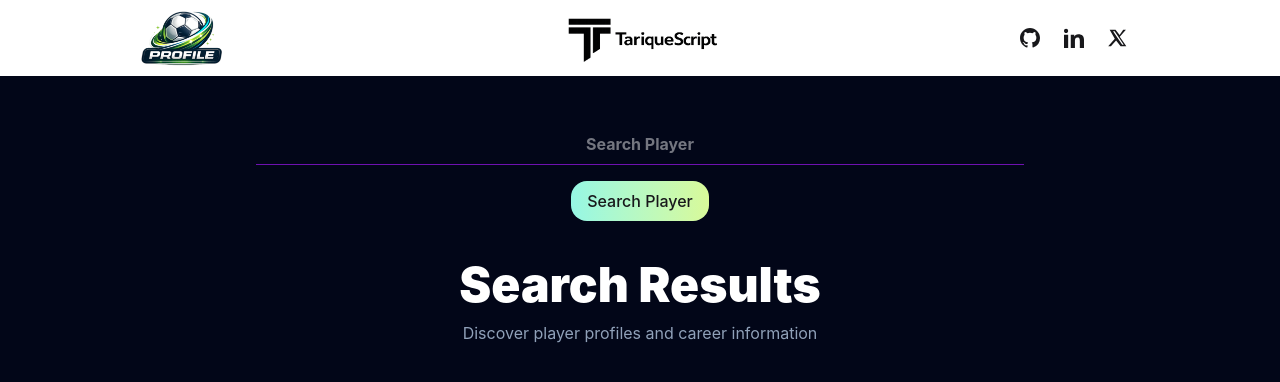
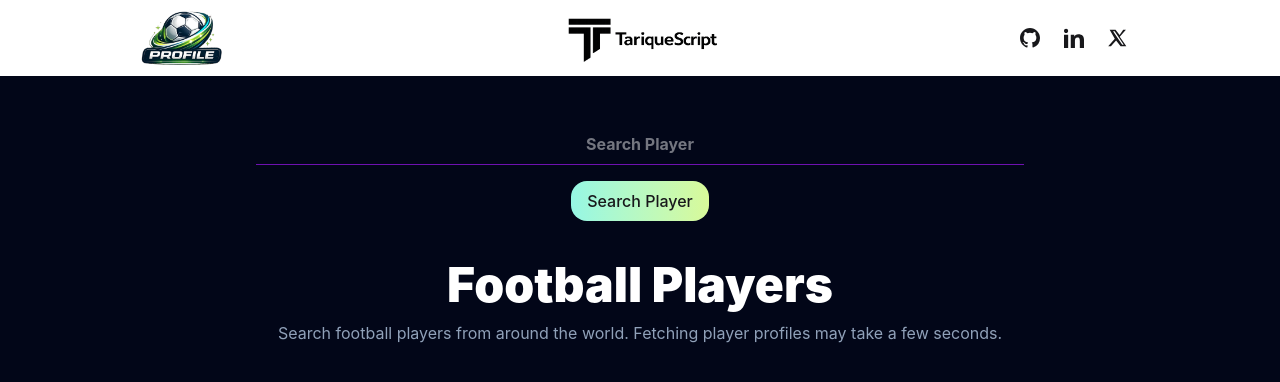
Before and after one commit to tariquescript/FPlayer-Profile, a React (Vite) app: page / in a window 1280 px wide. Shown: the top 382 px of the page. Built offline with nearby package versions, Linux system fonts and the light colour scheme.

Commit message:
edit text on home + used squoosh for logo

```diff
--- a/src/components/Card.jsx
+++ b/src/components/Card.jsx
@@ -55,11 +55,12 @@ return (
 
         <div className="mb-10 text-center">
           <h1 className="text-5xl font-black text-white">
-            Search Results
+            Football Players
           </h1>
 
           <p className="text-slate-400 mt-3">
-            Discover player profiles and career information
+            Search football players from around the world.
+Fetching player profiles may take a few seconds.
           </p>
         </div>
 
--- a/src/components/Header.jsx
+++ b/src/components/Header.jsx
@@ -12,7 +12,7 @@ function Header() {
           </a>
         </div>
         <div className="flex-5 max-sm:flex-1">
-          <a href="https://tariquescript.vercel.app/">
+          <a target="__blank" href="https://tariquescript.vercel.app/">
             <img src={myLogo} className='h-15 max-sm:h-13 w-auto mx-auto max-sm:mr-0   border-black'></img>
           </a>
         </div>
```
Also changed, not shown: src/assets/FLogo.jpg (added), src/assets/FLogo.png.
